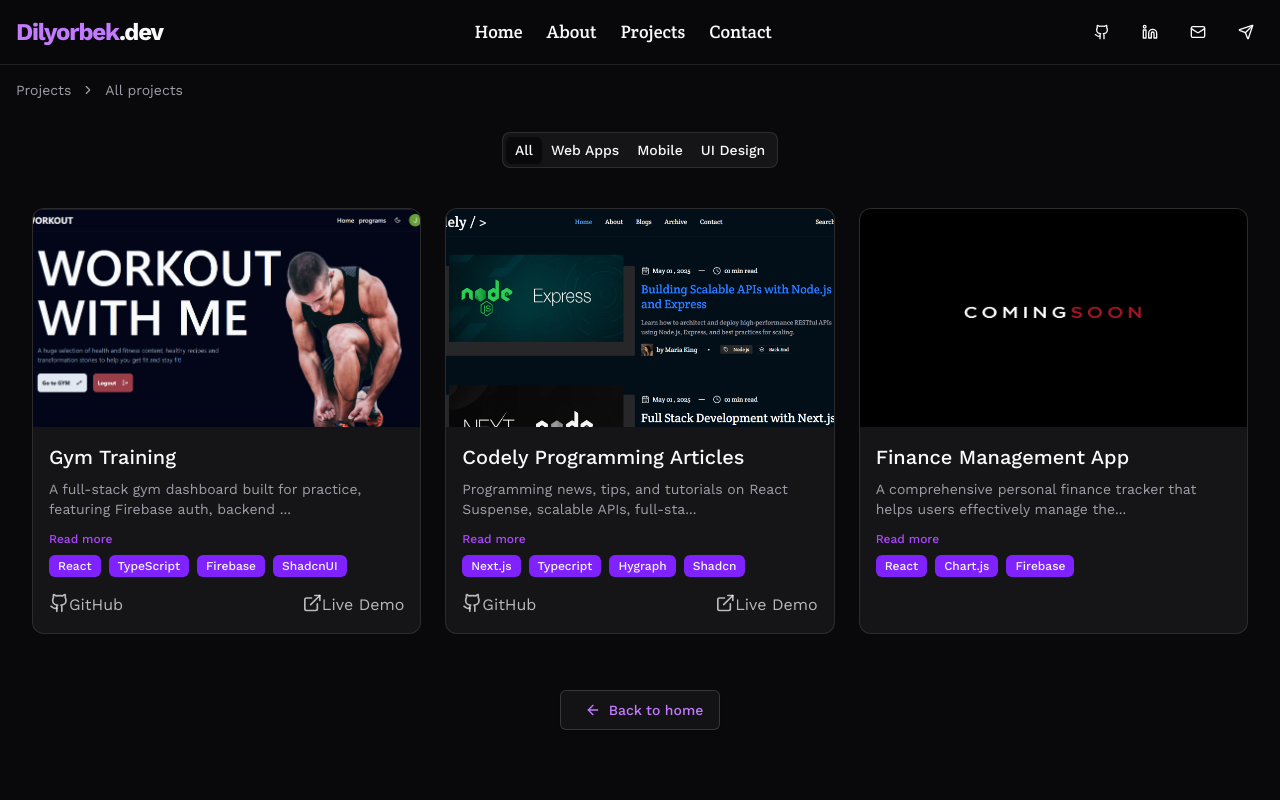
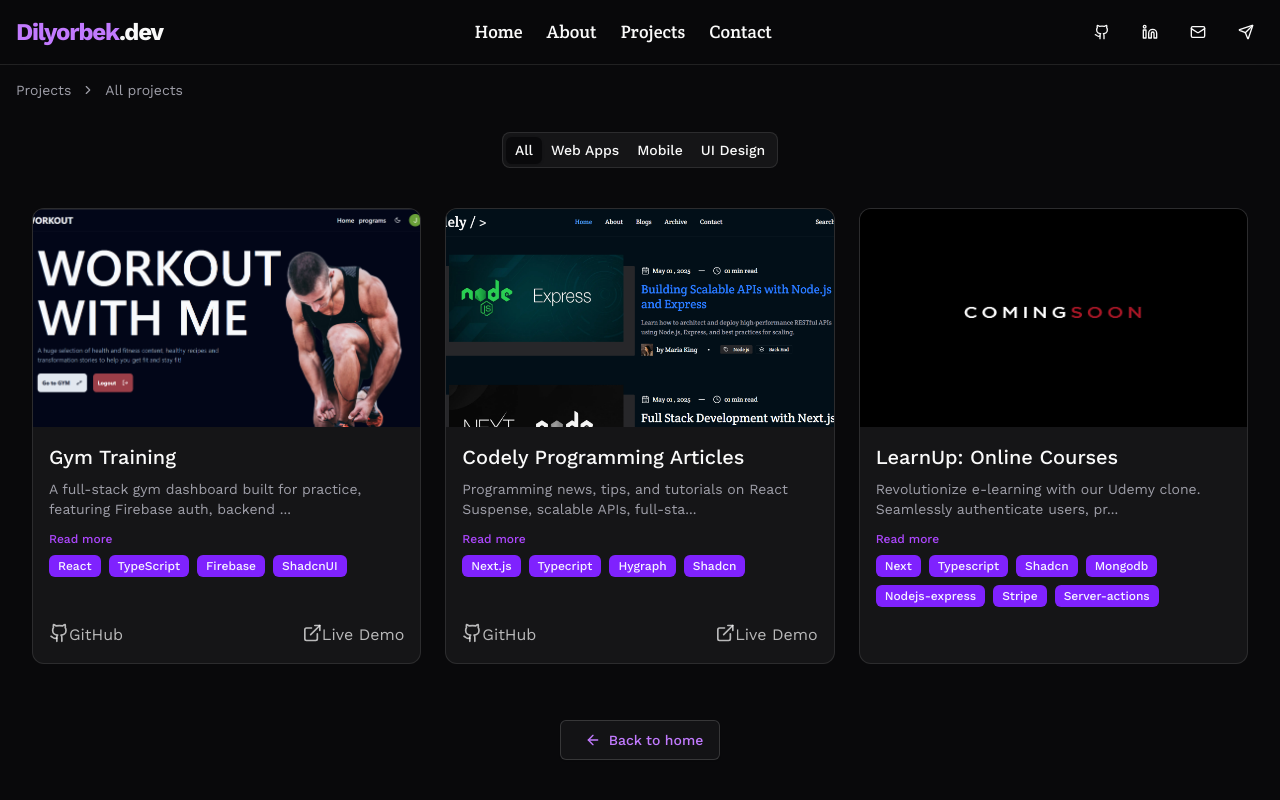
Before and after one commit to DilyorbekUbaydullayev/my-portfolio, a Next.js app: page /allprojects in a window 1280 px wide. Shown: the top 800 px of the page. Built offline with nearby package versions, Linux system fonts and the light colour scheme.

Commit message:
portfolio updated

```diff
--- a/constants/index.ts
+++ b/constants/index.ts
@@ -58,10 +58,10 @@
     siteLink:'https://codely-woad.vercel.app/'
   },
   {
-    title: "Finance Management App",
+    title: "LearnUp: Online Courses",
     descr:
-      "A comprehensive personal finance tracker that helps users effectively manage their income and expenses.",
-    tags: ["React", "Chart.js", "Firebase"],
+      "Revolutionize e-learning with our Udemy clone. Seamlessly authenticate users, process payments, support multilingual content, and integrate AI for enhanced learning experiences.",
+    tags: ["Next","Typescript","Shadcn","Mongodb","Nodejs-express","Stripe","Server-actions"],
     image: ComingSoon,
   },
 ];
```
